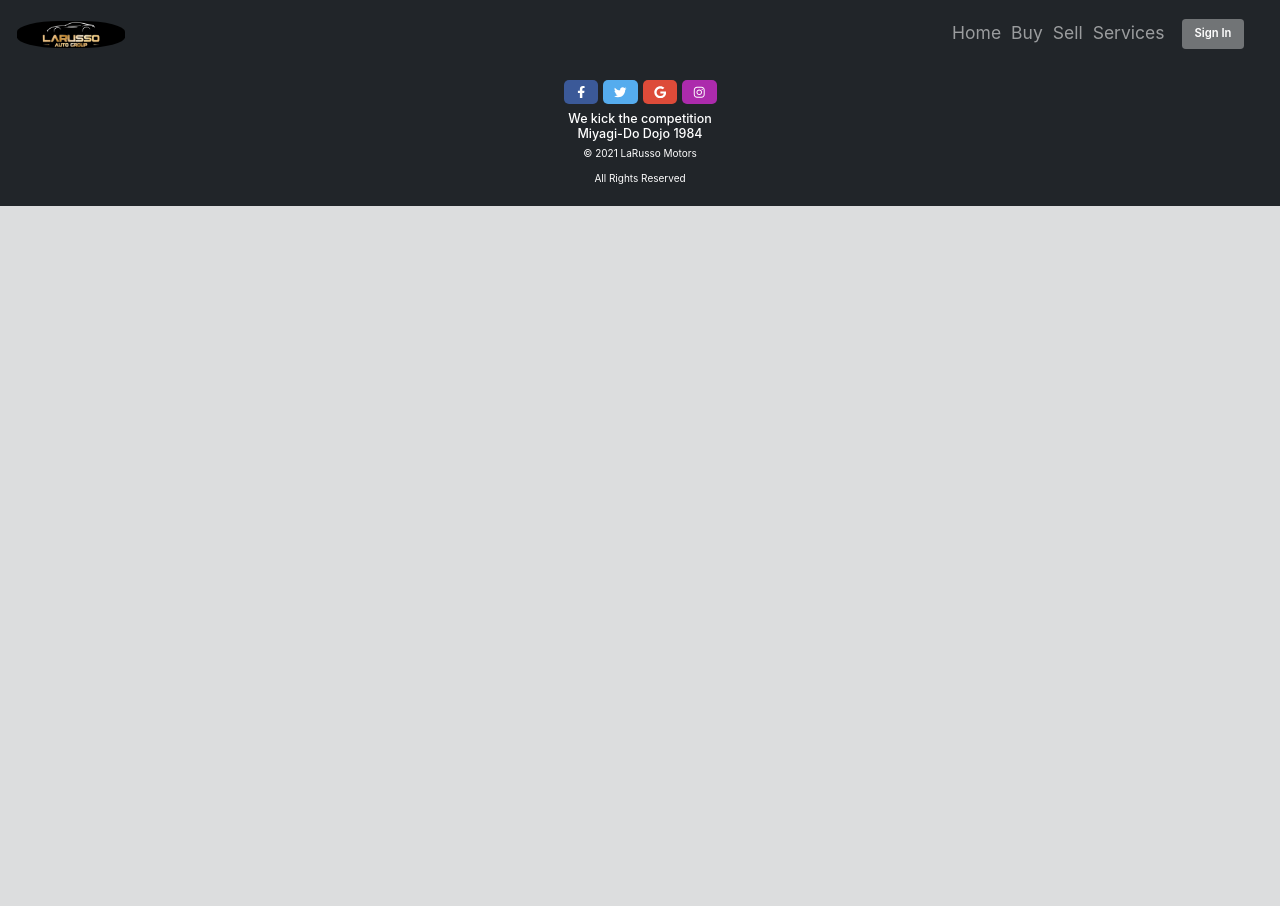
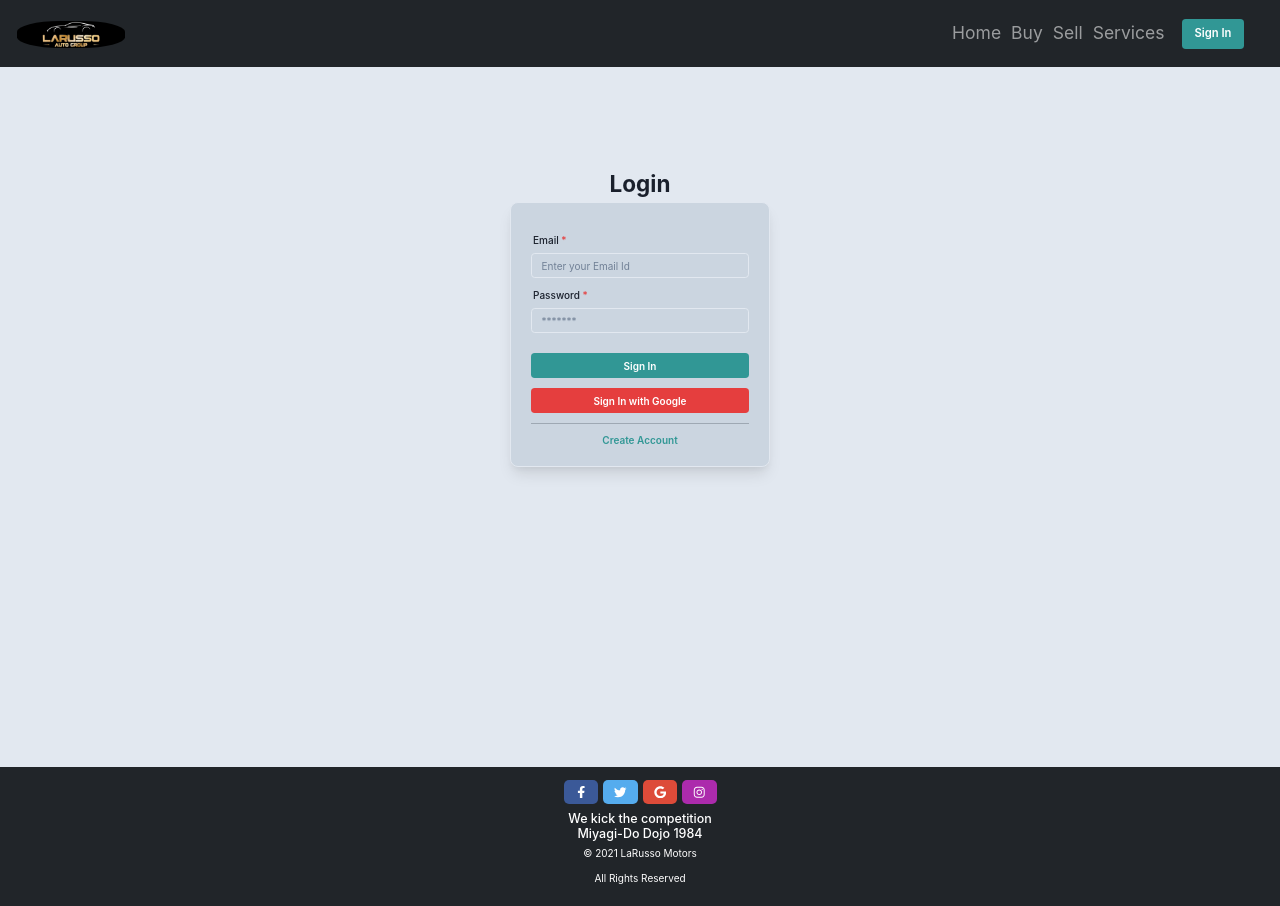
Before and after one commit to workVipulPareek/ASD_project, a React (Vite) app in the folder vite-project/: page /login in a window 1280 px wide. Before the commit the page ends 800 px from the top, so only its background shows below. Built offline with nearby package versions, Linux system fonts and the light colour scheme.

Commit message:
front end Completed!!

```diff
--- a/vite-project/index.html
+++ b/vite-project/index.html
@@ -6,6 +6,7 @@
   <meta charset="utf-8">
   <meta name="viewport" content="width=device-width, initial-scale=1">
   <link rel="stylesheet" href="https://maxcdn.bootstrapcdn.com/bootstrap/3.4.1/css/bootstrap.min.css">
+  <script src="https://apis.google.com/js/platform.js" async defer></script>
   <script src="https://ajax.googleapis.com/ajax/libs/jquery/3.7.1/jquery.min.js"></script>
   <script src="https://maxcdn.bootstrapcdn.com/bootstrap/3.4.1/js/bootstrap.min.js"></script>
   <link rel = "icon" href="./src/images/showroom.png"  >
--- a/vite-project/src/App.css
+++ b/vite-project/src/App.css
@@ -7,7 +7,7 @@
 }
 
 .body{
-  background-color: #cecfd0b1;
+  background-color: #E2E8F0;
   min-height: calc(100vh - 10rem);
   width: 100%;
 
--- a/vite-project/src/App.jsx
+++ b/vite-project/src/App.jsx
@@ -7,6 +7,7 @@ import Sell from './components/Sell';
 import Services from './components/Services';
 import Home from './components/Home';
 import Footer from './components/Footer';
+import LoginForm from './components/Login';
 import './App.css';
 
 const App = () => {
@@ -20,6 +21,7 @@ const App = () => {
             <Route path='/buy' element={<Buy />} />
             <Route path='/sell' element={<Sell />} />
             <Route path='/services' element={<Services />} />
+            <Route path='/login' element={<LoginForm />} />
           </Routes>
 
           <Footer />
--- a/vite-project/src/components/Header.jsx
+++ b/vite-project/src/components/Header.jsx
@@ -2,7 +2,8 @@ import React from 'react';
 import Container from 'react-bootstrap/Container';
 import Nav from 'react-bootstrap/Nav';
 import Navbar from 'react-bootstrap/Navbar';
-import { ChakraProvider, Button } from '@chakra-ui/react';
+import { ChakraProvider, Button,Link } from '@chakra-ui/react';
+import { Link as RouterLink } from 'react-router-dom';
 import IMG from '../images/larussoAuto.png';
 
 const BasicExample = () => {
@@ -23,7 +24,7 @@ const BasicExample = () => {
               <Nav.Link href="/Sell" className="fs-3">Sell</Nav.Link>
               <Nav.Link href="/Services" className="fs-3">Services</Nav.Link>
             </Nav>
-            <Button colorScheme="whiteAlpha" variant= 'solid' size='lg' m={5} p={5}>Sign In</Button>
+            <Button as={RouterLink} to="/Login" colorScheme="teal" variant='solid' size='lg' m={5} p={5}>Sign In</Button>
           </Navbar.Collapse>
         </Container>
       </Navbar>
--- /dev/null
+++ b/vite-project/src/components/Login.jsx
@@ -0,0 +1,59 @@
+import React, { useState } from 'react';
+import { ChakraProvider, Flex, Box, Heading, FormControl, FormLabel, Input, Button, Center } from '@chakra-ui/react';
+
+function LoginForm() {
+    const [email, setEmail] = useState('');
+    const [password, setPassword] = useState('');
+
+    const handleSubmit = (e) => {
+        e.preventDefault();
+        alert(`Email: ${email} & Password: ${password}`);
+    };
+
+    return (
+        <ChakraProvider>
+            <div className='main-body'>
+                <Flex alignItems="center" justifyContent="center" m="4%" >
+                    <Box p={2} width="25%">
+                        <Box textAlign="center">
+                            <Heading>Login</Heading>
+                        </Box>
+                        <Box p={8} bg='#CBD5E0' borderWidth={1} borderRadius={8} boxShadow="lg">
+                            <form onSubmit={handleSubmit}>
+                                <FormControl isRequired>
+                                    <FormLabel mt={4} ml={1}>Email</FormLabel>
+                                    <Input
+                                        type="email"
+                                        placeholder="Enter your Email Id"
+                                        value={email}
+                                        onChange={(e) => setEmail(e.target.value)}
+                                    />
+                                </FormControl>
+                                <FormControl isRequired>
+                                    <FormLabel mt={4} ml={1}>Password</FormLabel>
+                                    <Input
+                                        type="password"
+                                        placeholder="*******"
+                                        value={password}
+                                        onChange={(e) => setPassword(e.target.value)}
+                                    />
+                                </FormControl>
+                                <Button type="submit" colorScheme="teal" variant="solid" width="full" mt={8}>Sign In</Button>
+                                <Button colorScheme="red" variant="solid" width="full" mt={4}>
+                                    Sign In with Google
+                                </Button>
+                                <hr />
+
+                                <Center mt={4}>
+                                    <Button colorScheme="teal" variant="link">Create Account</Button>
+                                </Center>
+                            </form>
+                        </Box>
+                    </Box>
+                </Flex>
+            </div>
+        </ChakraProvider>
+    );
+}
+
+export default LoginForm;
```
